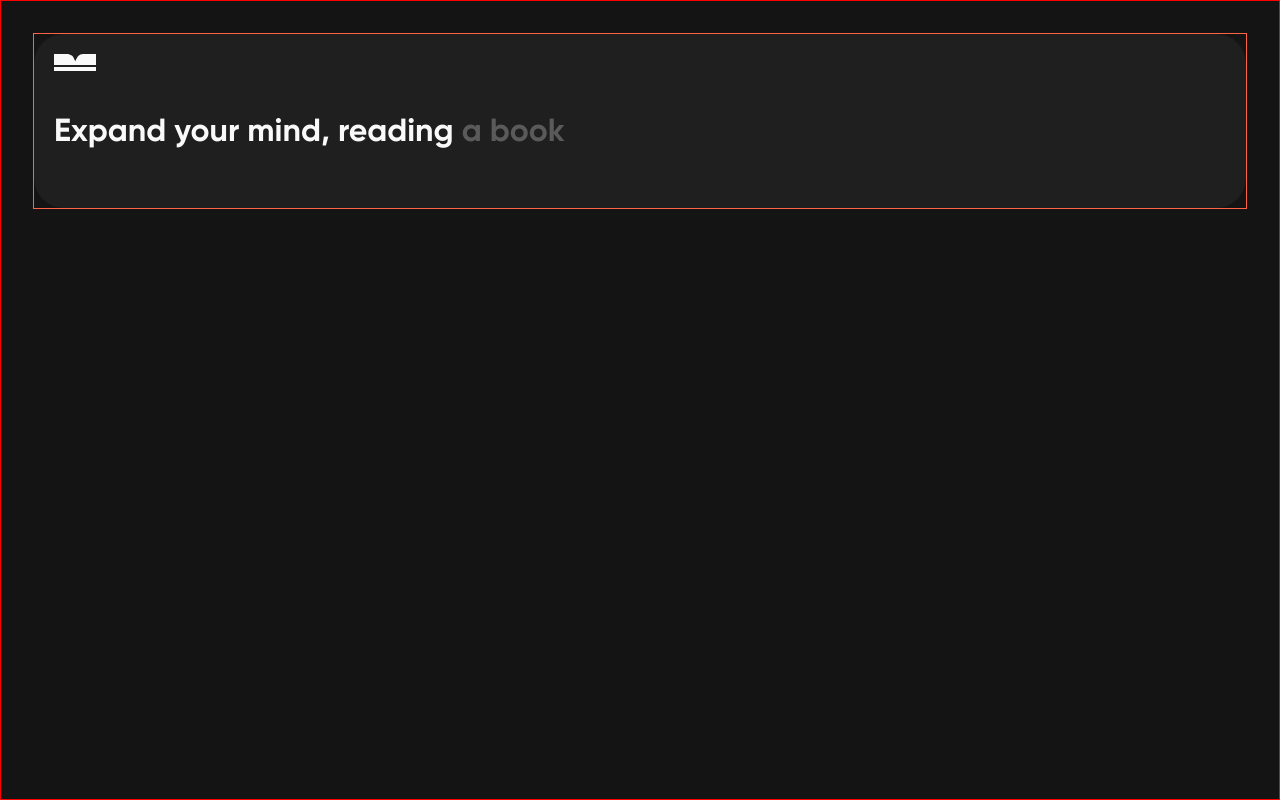
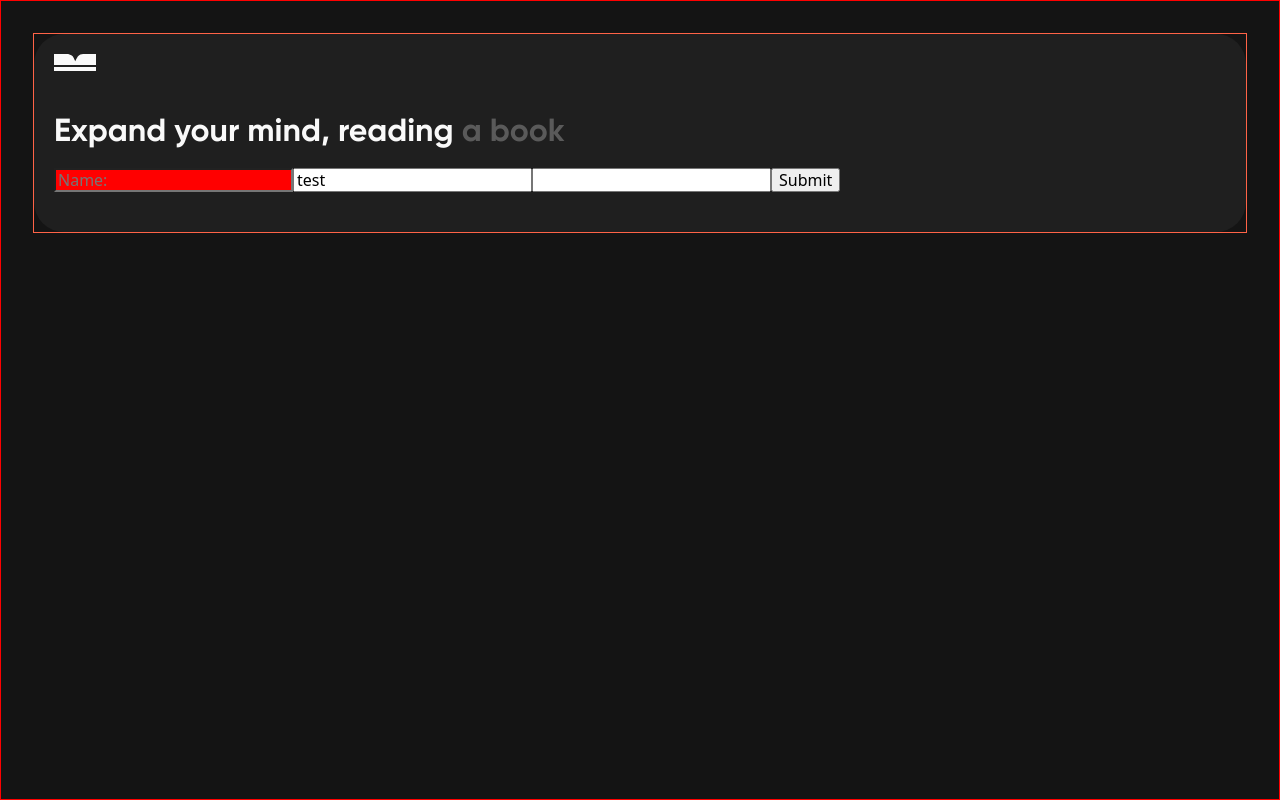
Before and after one commit to AngryAndrii/read_jorney, a React (Vite) app: page /register in a window 1280 px wide. Built offline with nearby package versions, Linux system fonts and the light colour scheme.

Commit message:
started reg form

```diff
--- /dev/null
+++ b/src/app/features/index.js
@@ -0,0 +1 @@
+export * from './registerForm/RegisterForm';
--- /dev/null
+++ b/src/app/features/registerForm/RegisterForm.jsx
@@ -0,0 +1,25 @@
+import { useForm } from 'react-hook-form';
+import { CustomInput } from '../../../shared/ui';
+
+export default function RegisterForm() {
+  const {
+    register,
+    handleSubmit,
+    watch,
+    formState: { errors },
+  } = useForm();
+
+  const onSubmit = data => console.log(data);
+
+  console.log(watch('example')); // watch input value by passing the name of it
+
+  return (
+    <form onSubmit={handleSubmit(onSubmit)}>
+      <CustomInput placeholder={'Name:'} />
+      <input placeholder="lol" defaultValue="test" {...register('example')} />
+      <input {...register('exampleRequired', { required: true })} />
+      {errors.exampleRequired && <span>This field is required</span>}
+      <input type="submit" />
+    </form>
+  );
+}
--- a/src/shared/ui/index.js
+++ b/src/shared/ui/index.js
@@ -3,3 +3,4 @@ export * from './logo';
 export * from './wrapper/Wrapper';
 export * from './container/Container';
 export * from './title/Title';
+export * from './input/CustomInput';
--- /dev/null
+++ b/src/shared/ui/input/CustomInput.jsx
@@ -0,0 +1,5 @@
+import { StyledInput } from './Input.styled';
+
+export const CustomInput = ({ children, placeholder }) => {
+  return <StyledInput placeholder={placeholder}>{children}</StyledInput>;
+};
--- /dev/null
+++ b/src/shared/ui/input/Input.styled.js
@@ -0,0 +1,5 @@
+import styled from 'styled-components';
+
+export const StyledInput = styled.input`
+  background-color: red;
+`;
--- a/src/widgets/register/Register.jsx
+++ b/src/widgets/register/Register.jsx
@@ -1,3 +1,4 @@
+import RegisterForm from '../../app/features/registerForm/RegisterForm';
 import { Logo } from '../../shared/ui/';
 import { Title } from '../../shared/ui/';
 import { StyledRegister } from './Register.styled';
@@ -9,6 +10,7 @@ export const Register = () => {
         <Logo />
       </div>
       <Title />
+      <RegisterForm />
     </StyledRegister>
   );
 };
```
Also changed, not shown: src/app/features/registerForm/RegisterForm.styled.js (added).
